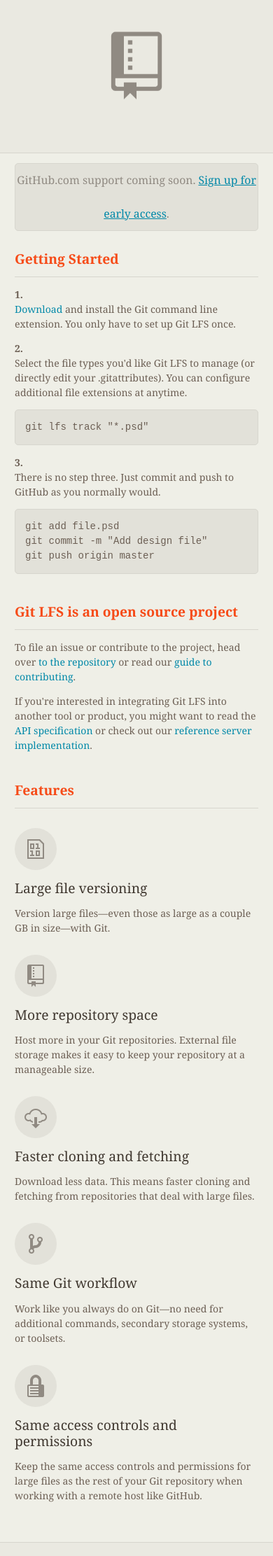
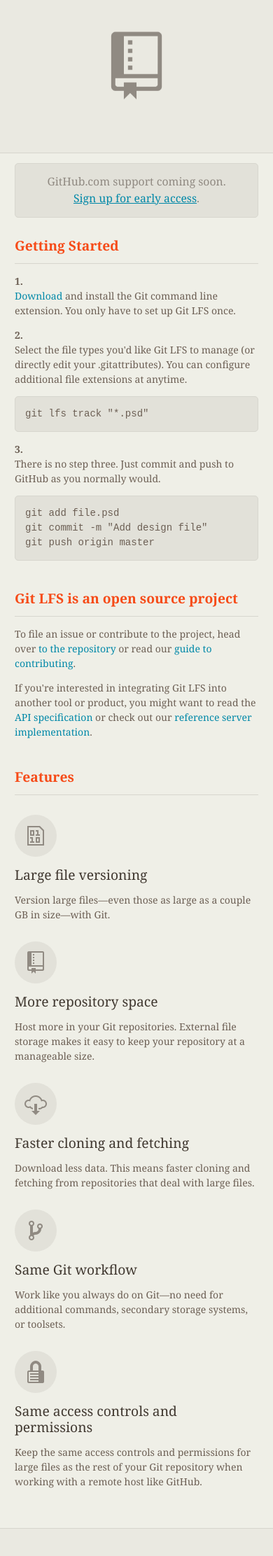
Before and after one commit to git-lfs/git-lfs.github.com, a Jekyll site: the page built from index.html, in a window 390 px wide. Shown: the part 585-2808 px from the top of the page at 70% size. Built offline with Jekyll 4.4.1, drawn with Linux system fonts in a browser that asks for light colours.

Commit message:
fix dot com callout on mobile

```diff
--- a/_includes/home/secondary.html
+++ b/_includes/home/secondary.html
@@ -2,7 +2,7 @@
   <div class="wrapper">
 
     <div class="column">
-      <a href="https://github.com/early_access/large_file_storage?utm_source=gitlfs_site&amp;utm_medium=signup_link&amp;utm_campaign=gitlfs" data-ga-params="signup,link" class="dot-com-signup">GitHub.com support coming soon. <span>Sign up for early access</span>.</a>
+      <a href="https://github.com/early_access/large_file_storage?utm_source=gitlfs_site&amp;utm_medium=signup_link&amp;utm_campaign=gitlfs" data-ga-params="signup,link" class="dot-com-signup">GitHub.com support coming soon. <br/><span>Sign up for early access</span>.</a>
     </div>
 
 
--- a/_sass/_home.scss
+++ b/_sass/_home.scss
@@ -162,11 +162,15 @@
   margin-top: 1rem;
   border-radius: 5px;
   font-size: 1.125rem;
-  line-height: 3;
+  padding: 1rem;
   color: $tan_darker4;
 
   span {
     text-decoration: underline;
     color: $aqua;
   }
+
+  br {
+    @include media_1 { display: none; }
+  }
 }
--- a/_sass/_mixins.scss
+++ b/_sass/_mixins.scss
@@ -38,7 +38,7 @@
 // type utilities
 
 @mixin sans {
-  font-family: "Helvetica Neue", Helvetica, Arial, sans-serif;
+  font-family: "adelle", sans-serif;
 }
 
 @mixin sans_light {
```
